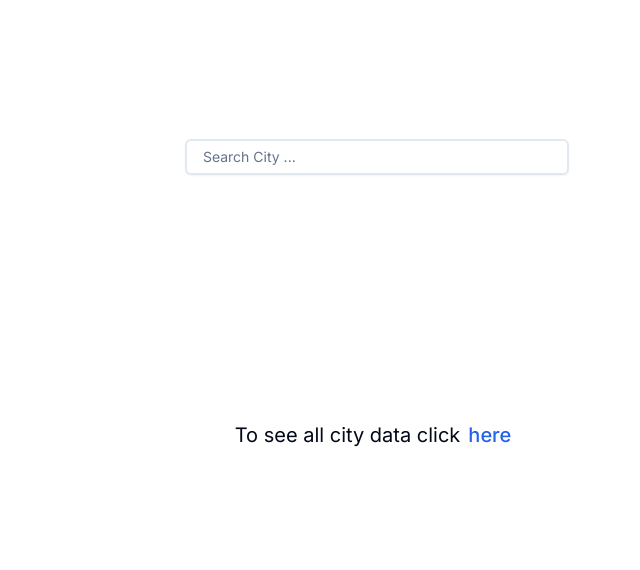
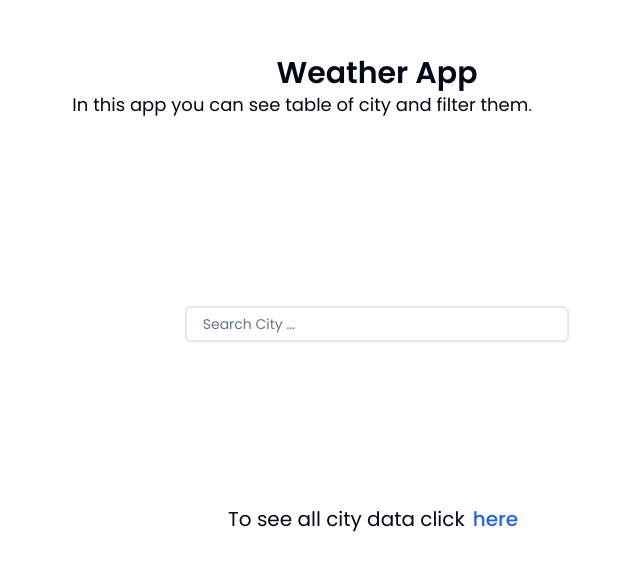
Before and after one commit to Elangovan1350/weather-app, a Next.js app: page / in a window 1280 px wide. Shown: the part 104-674 px from the top of the page, without its empty margins (263-903 px from the left). Built offline with nearby package versions, Linux system fonts and the light colour scheme.

Commit message:
fifteenth

```diff
--- a/package.json
+++ b/package.json
@@ -15,6 +15,7 @@
     "axios": "^1.6.8",
     "class-variance-authority": "^0.7.0",
     "clsx": "^2.1.0",
+    "framer-motion": "^11.0.28",
     "next": "14.1.4",
     "react": "^18",
     "react-dom": "^18",
--- a/src/app/layout.tsx
+++ b/src/app/layout.tsx
@@ -1,8 +1,11 @@
 import type { Metadata } from "next";
-import { Inter } from "next/font/google";
+import { Poppins } from "next/font/google";
 import "./globals.css";
 
-const inter = Inter({ subsets: ["latin"] });
+const inter = Poppins({
+  subsets: ["devanagari"],
+  weight: ["100", "200", "300", "400", "500", "600", "700", "800", "900"],
+});
 
 export const metadata: Metadata = {
   title: "Create Next App",
--- a/src/app/page.tsx
+++ b/src/app/page.tsx
@@ -1,3 +1,4 @@
+import HeadingText from "@/components/compnant/headingText";
 import SearchBar from "@/components/compnant/searchBar";
 import { Button } from "@/components/ui/button";
 import Link from "next/link";
@@ -5,6 +6,7 @@ import Link from "next/link";
 export default function Home() {
   return (
     <div className="h-screen flex flex-col justify-evenly items-center">
+      <HeadingText />
       <div>
         <SearchBar />
       </div>
--- a/src/app/weather/[...id]/page.tsx
+++ b/src/app/weather/[...id]/page.tsx
@@ -3,7 +3,6 @@ import axios from "axios";
 import { redirect } from "next/navigation";
 import { Button } from "@/components/ui/button";
 import { PaginationDemo } from "@/components/compnant/paginatin";
-import { revalidatePath } from "next/cache";
 import TableData from "@/components/compnant/table";
 import {
   Select,
@@ -13,7 +12,6 @@ import {
   SelectValue,
 } from "@/components/ui/select";
 import Image from "next/image";
-import { log } from "console";
 interface CityData {
   name: string;
   label_en: string;
@@ -72,15 +70,16 @@ const Weather = async ({ params }: { params: { id: string[] } }) => {
         <form
           action={async (e: FormData) => {
             "use server";
-            const selectCountry = e.get("selectId");
-            redirect(`/weather/0/${assend}/${filter}/${selectCountry}`);
+            const selectCountry = e.get("selectCon");
+            const selectItem = e.get("selectId");
+
+            redirect(`/weather/0/${assend}/${selectItem}/${selectCountry}`);
           }}
-          className="flex justify-center gap-3"
+          className="flex justify-center flex-col items-center gap-3"
         >
-          <label className="text-xl font-semibold" htmlFor="selectId">
-            Country:
-          </label>
-          <Select name="selectId" defaultValue={country}>
+          <div className="flex gap-x-2 z-50">
+            <label className="text-xl font-semibold">Country:</label>
+            <Select name="selectCon" defaultValue={country}>
               <SelectTrigger className="w-[180px]">
                 <SelectValue placeholder={country} />
               </SelectTrigger>
@@ -89,7 +88,7 @@ const Weather = async ({ params }: { params: { id: string[] } }) => {
                   return (
                     <SelectItem key={i} value={data.name.common}>
                       <Image
-                      className="inline-block mr-2"
+                        className="inline-block mr-2 h-auto w-auto"
                         src={data.flags.png}
                         alt={data.flags.alt}
                         width={20}
@@ -102,21 +101,42 @@ const Weather = async ({ params }: { params: { id: string[] } }) => {
                 })}
               </SelectContent>
             </Select>
+          </div>
+          <div className="flex gap-x-2 z-50">
+            <label className="text-xl font-semibold">Filter:</label>
+            <Select name="selectId" defaultValue={filter}>
+              <SelectTrigger className="w-[180px]">
+                <SelectValue
+                  placeholder={
+                    filter == "name"
+                      ? "City"
+                      : filter == "label_en"
+                      ? "Country"
+                      : "Timezone"
+                  }
+                />
+              </SelectTrigger>
+              <SelectContent>
+                <SelectItem value="name">City</SelectItem>
+                <SelectItem value="label_en">Country</SelectItem>
+                <SelectItem value="timezone">Timezone</SelectItem>
+              </SelectContent>
+            </Select>
+          </div>
+
           <Button type="submit">submit</Button>
         </form>
       </div>
-      <div className="mb-5">
+      {/* <div className="mb-5">
         <form
           action={async (e: FormData) => {
             "use server";
             const selectItem = e.get("selectId");
-            redirect(`/weather/${id1}/${assend}/${selectItem}`);
+            redirect(`/weather/${id1}/${assend}/${selectItem}/${country}`);
           }}
           className="flex justify-center gap-3"
         >
-          <label className="text-xl font-semibold" htmlFor="selectId">
-            Filter:
-          </label>
+          <label className="text-xl font-semibold">Filter:</label>
           <Select name="selectId" defaultValue={filter}>
             <SelectTrigger className="w-[180px]">
               <SelectValue
@@ -137,7 +157,7 @@ const Weather = async ({ params }: { params: { id: string[] } }) => {
           </Select>
           <Button type="submit">submit</Button>
         </form>
-      </div>
+      </div> */}
       <div className="flex gap-5 sm:gap-10 justify-center mb-5">
         <form
           action={async () => {
@@ -167,6 +187,7 @@ const Weather = async ({ params }: { params: { id: string[] } }) => {
         assend={assend}
         filter={filter}
         country={country}
+        total={total.total_count}
       />
     </div>
   );
--- /dev/null
+++ b/src/components/compnant/headingText.tsx
@@ -0,0 +1,59 @@
+"use client";
+
+import React from "react";
+import { motion } from "framer-motion";
+import stringToArray from "@/utils/stringToArray";
+
+const headingString = "Weather App";
+const para =
+  "In this app you can see table of city and filter them. Search your city and see the weather and we can check all city weather in a country.";
+
+const HeadingText = () => {
+  const heading = stringToArray(headingString);
+  const paragraph = stringToArray(para);
+  const textVarient = {
+    hidden: { opacity: 0 },
+    show: { opacity: 1 },
+  };
+  return (
+    <div className="text-3xl font-semibold text-center w-full sm:w-1/2 px-3 sm:px-0">
+      <motion.div
+        initial="hidden"
+        animate="show"
+        transition={{ staggerChildren: 0.5, repeat: Infinity, delay: 1 }}
+      >
+        {heading.map((char, i) => {
+          return (
+            <motion.span
+              variants={textVarient}
+              transition={{ duration: 0.5 }}
+              key={i}
+            >
+              {char}
+            </motion.span>
+          );
+        })}
+      </motion.div>
+      <motion.div
+        className="text-lg font-normal"
+        initial="hidden"
+        animate="show"
+        transition={{ staggerChildren: 0.1, repeat: Infinity, delay: 1 }}
+      >
+        {paragraph.map((char, i) => {
+          return (
+            <motion.span
+              variants={textVarient}
+              transition={{ duration: 0.3 }}
+              key={i}
+            >
+              {char}
+            </motion.span>
+          );
+        })}
+      </motion.div>
+    </div>
+  );
+};
+
+export default HeadingText;
--- a/src/components/compnant/paginatin.tsx
+++ b/src/components/compnant/paginatin.tsx
@@ -24,18 +24,20 @@ export function PaginationDemo({
   assend,
   filter,
   country,
+  total,
 }: {
   number: number;
   assend: string;
   filter: string;
   country: string;
+  total: number;
 }) {
   const router = useRouter();
   const [inputValue, setInputValue] = useState<number>(0);
   const [error, setError] = useState<boolean>(false);
   function handleSubmit() {
     // Validate input
-    if (inputValue >= 0 && inputValue <= 99) {
+    if (inputValue >= 0 && inputValue <= pageTotal) {
       // Redirect if input is valid
       setInputValue(0);
       router.push(`/weather/${inputValue}/${url}`);
@@ -49,7 +51,7 @@ export function PaginationDemo({
       setError(true);
     }
   }
-
+  const pageTotal = Math.floor(total / 100);
   const url = `${assend}/${filter}/${country}`;
 
   return (
@@ -86,26 +88,26 @@ export function PaginationDemo({
             <PaginationLink isActive>{number}</PaginationLink>
           </PaginationItem>
 
-          {number < 99 ? (
+          {number < pageTotal ? (
             <PaginationItem>
               <PaginationLink href={`/weather/${number + 1}/${url}`}>
                 {number + 1}
               </PaginationLink>
             </PaginationItem>
           ) : null}
-          {number < 98 ? (
+          {number < pageTotal - 2 ? (
             <PaginationItem>
               <PaginationLink href={`/weather/${number + 2}/${url}`}>
                 {number + 2}
               </PaginationLink>
             </PaginationItem>
           ) : null}
-          {number < 97 ? (
+          {number <= pageTotal - 2 ? (
             <PaginationItem>
               <PaginationEllipsis />
             </PaginationItem>
           ) : null}
-          {number < 99 ? (
+          {number <= pageTotal - 1 ? (
             <PaginationItem className="hidden sm:inline-flex">
               <PaginationNext href={`/weather/${number + 1}/${url}`} />
             </PaginationItem>
@@ -116,7 +118,7 @@ export function PaginationDemo({
         <Button
           variant={"ghost"}
           onClick={() => router.push(`/weather/${number - 1}/${url}`)}
-          disabled={number <= 0 ? true : false}
+          disabled={number == 0 ? true : false}
         >
           <ChevronLeftIcon />
           <span>Previous</span>
@@ -124,7 +126,7 @@ export function PaginationDemo({
         <Button
           variant={"ghost"}
           onClick={() => router.push(`/weather/${number + 1}/${url}`)}
-          disabled={number >= 99 ? true : false}
+          disabled={number == pageTotal ? true : false}
         >
           <span> Next</span>
           <ChevronRightIcon />
@@ -134,18 +136,22 @@ export function PaginationDemo({
       <div className=" flex justify-center items-center gap-x-4">
         <Input
           type="number"
-          placeholder="Type number 0 to 99 here"
-          max={99}
+          placeholder={`Type number 0 to ${pageTotal} here`}
+          max={total}
           min={0}
           onChange={(e) => setInputValue(Number(e.target.value))}
           className="w-60"
         />
-        <Button variant={"outline"} onClick={handleSubmit}>
+        <Button
+          variant={"outline"}
+          onClick={handleSubmit}
+          disabled={!!inputValue ? false : true}
+        >
           Go
         </Button>
       </div>
       <p className="text-center text-red-600 font-medium text-lg ">
-        {error ? "Invalid Input, Type 0 to  99 " : null}
+        {error ? `Invalid Input, Type 0 to ${pageTotal} ` : null}
       </p>
     </div>
   );
--- a/src/components/compnant/table.tsx
+++ b/src/components/compnant/table.tsx
@@ -50,7 +50,11 @@ const TableData = ({ cityData }: { cityData: CityData[] }) => {
                     );
                   }}
                 >
-                  <Button variant={"link"} type="submit">
+                  <Button
+                    className="text-blue-500"
+                    variant={"link"}
+                    type="submit"
+                  >
                     {city.name}
                   </Button>
                 </form>
--- /dev/null
+++ b/src/utils/stringToArray.tsx
@@ -0,0 +1,13 @@
+import React from "react";
+
+const stringToArray = (inputString: string): string[] => {
+  const character: string[] = [];
+  const regex = /[\s\S]/gu;
+  let match;
+  while ((match = regex.exec(inputString)) != null) {
+    character.push(match[0]);
+  }
+  return character;
+};
+
+export default stringToArray;
```
Also changed, not shown: 1 other file (tests, documents, lock files or other folders). Lines whose indentation alone changed are shown as unchanged.
